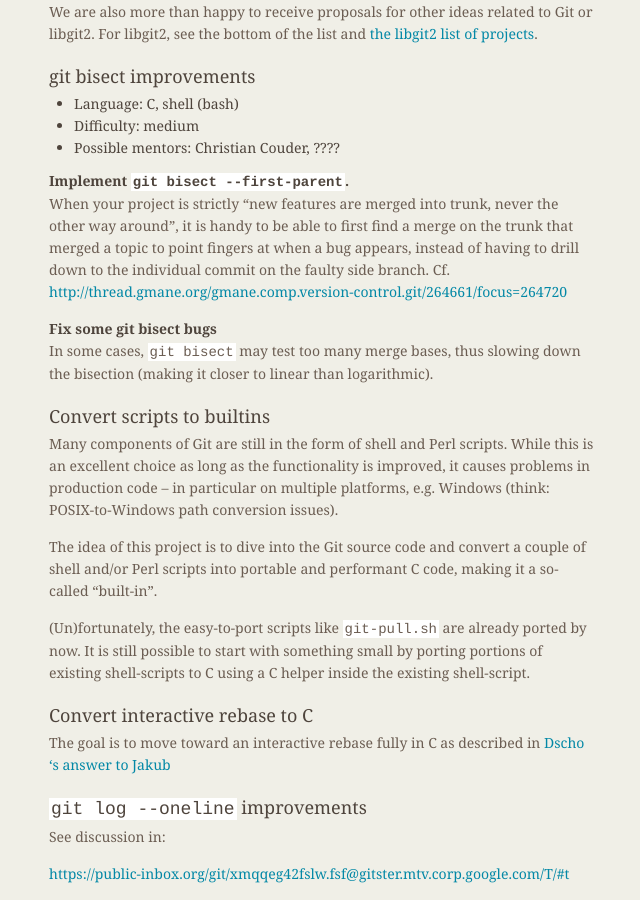
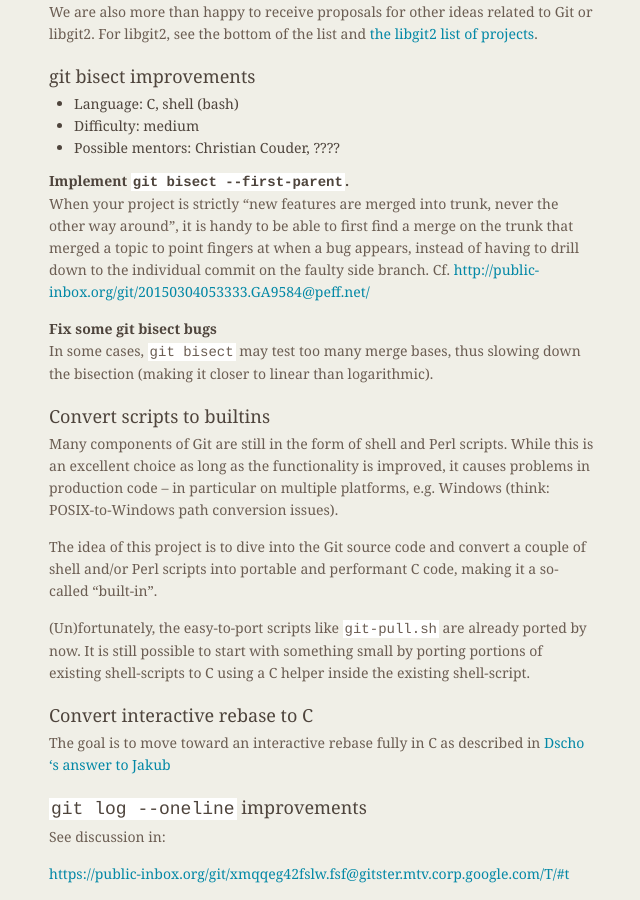
Before and after one commit to git/git.github.io, a Jekyll site: the page built from SoC-2017-Ideas.md, in a window 1280 px wide and 900 px high, scrolled down 1736 px. Shown: the whole window, without its empty margins (485-1125 px from the left). Built offline with Jekyll 4.4.1, drawn with Linux system fonts in a browser that asks for light colours; some of the changed lines change nothing that is shown.

Commit message:
soc-2017-ideas: convert gmane link to public-inbox
Since gmane is now defunct.

```diff
--- a/SoC-2017-Ideas.md
+++ b/SoC-2017-Ideas.md
@@ -117,7 +117,7 @@
 never the other way around", it is handy to be able to first find
 a merge on the trunk that merged a topic to point fingers at when
 a bug appears, instead of having to drill down to the individual
-commit on the faulty side branch. Cf.  <http://thread.gmane.org/gmane.comp.version-control.git/264661/focus=264720>
+commit on the faulty side branch. Cf.  <http://public-inbox.org/git/20150304053333.GA9584@peff.net/>
 
 #### Fix some git bisect bugs
 
```
